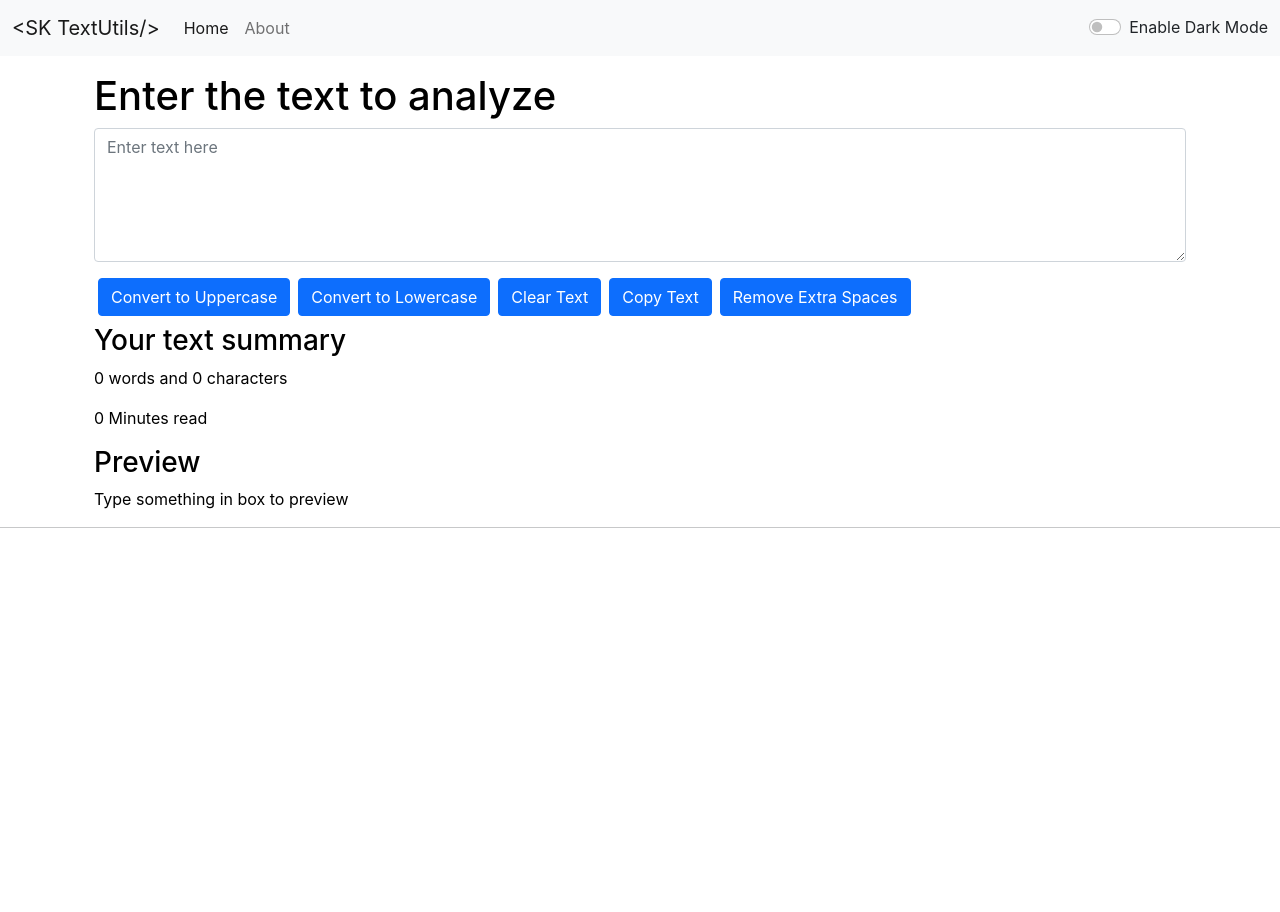
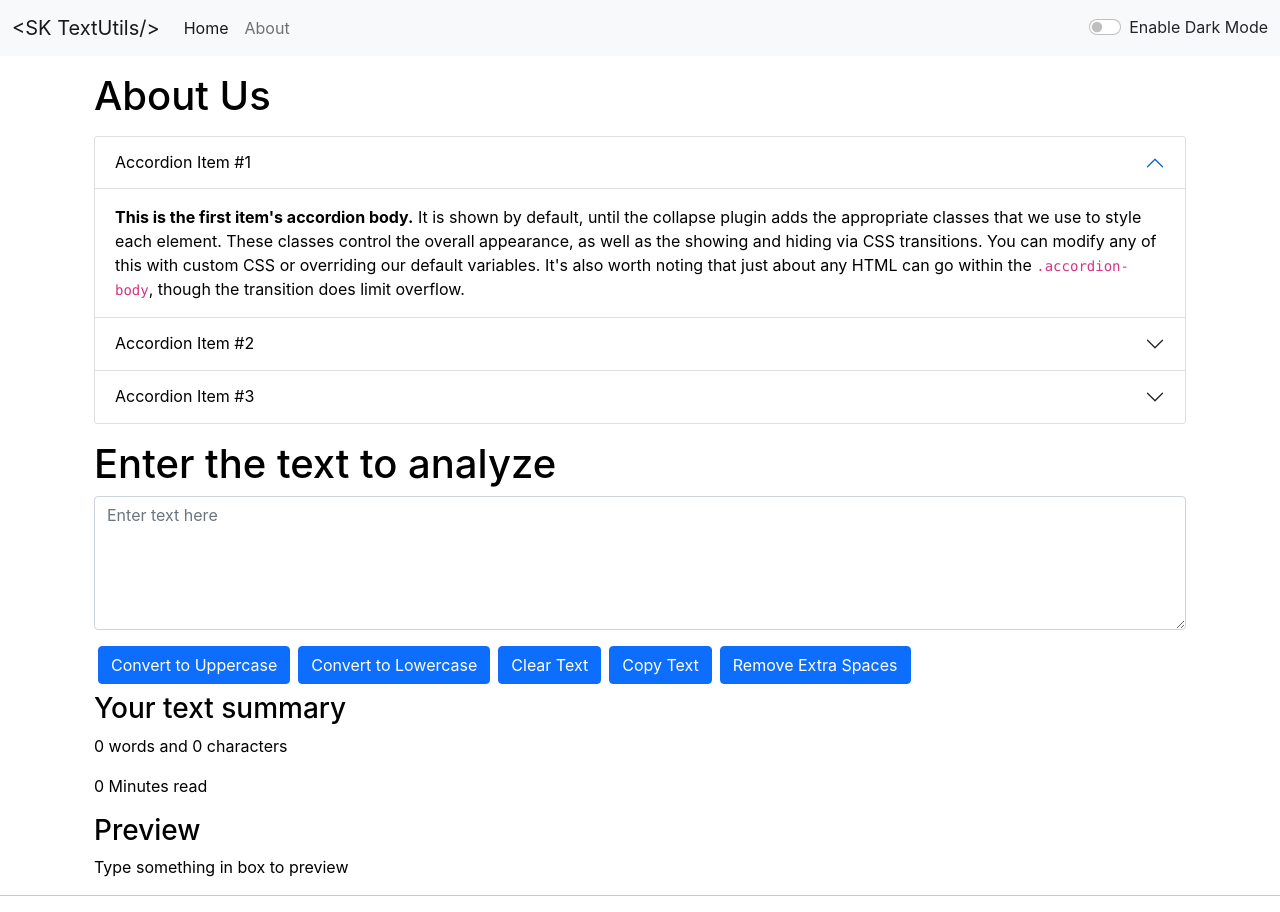
Before and after one commit to Shahzadsk046/textutils, a React (Create React App) app: page /about in a window 1280 px wide. Before the commit the page ends 800 px from the top, so only its background shows below. Built offline with nearby package versions, Linux system fonts and the light colour scheme.

Commit message:
react-router and gh-pages added

```diff
--- a/package.json
+++ b/package.json
@@ -1,4 +1,5 @@
 {
+  "homepage": "https://shahzadsk046.github.io/textutils",
   "name": "textutils",
   "version": "0.1.0",
   "private": true,
@@ -6,12 +7,16 @@
     "@testing-library/jest-dom": "^5.16.2",
     "@testing-library/react": "^12.1.4",
     "@testing-library/user-event": "^13.5.0",
+    "gh-pages": "^3.2.3",
     "react": "^17.0.2",
     "react-dom": "^17.0.2",
+    "react-router-dom": "^6.2.2",
     "react-scripts": "5.0.0",
     "web-vitals": "^2.1.4"
   },
   "scripts": {
+    "predeploy": "npm run build",
+    "deploy": "gh-pages -d build",
     "start": "react-scripts start",
     "build": "react-scripts build",
     "test": "react-scripts test",
--- a/src/App.js
+++ b/src/App.js
@@ -1,24 +1,25 @@
 import { useState } from "react";
 import "./App.css";
 import Alert from "./Components/Body/Alert";
-// import About from "./Components/Body/About";
+import About from "./Components/Body/About";
 import TextForm from "./Components/Body/TextForm";
 import Navbar from "./Components/Header/Navbar";
+// import { BrowserRouter as Router, Routes, Route } from "react-router-dom";
 
 function App() {
   const [mode, setMode] = useState("light");
 
-  const [alert, setAlert] = useState(null)
+  const [alert, setAlert] = useState(null);
 
-  const showAlert = (message, type)=>{
+  const showAlert = (message, type) => {
     setAlert({
       message: message,
-      type: type
-    })
+      type: type,
+    });
     setTimeout(() => {
       setAlert(null);
     }, 1500);
-  }
+  };
 
   const toggleMode = () => {
     if (mode === "light") {
@@ -26,12 +27,14 @@ function App() {
       document.body.style.backgroundColor = "#37474f";
       showAlert("Dark Mode has been enabled", "success");
       document.title = "TextUtils - Dark Mode";
-      setInterval(() => {
-        document.title = "TextUtils is Amazing app";
-      }, 2000);
-      setInterval(() => {
-        document.title = "TextUtils is Installing";
-      }, 3000);
+
+      // Dynamic Title
+      // setInterval(() => {
+      //   document.title = "TextUtils is Amazing app";
+      // }, 2000);
+      // setInterval(() => {
+      //   document.title = "TextUtils is Installing";
+      // }, 3000);
     } else {
       setMode("light");
       document.body.style.backgroundColor = "white";
@@ -43,6 +46,7 @@ function App() {
   return (
     <>
       {/* Passing title in Navbar Using Props */}
+      {/* <Router> */}
         <Navbar
           title="<SK TextUtils/>"
           aboutText="About"
@@ -52,10 +56,30 @@ function App() {
         {/* <Navbar /> */}
         <Alert alert={alert} />
         <div className="container my-3">
-        <TextForm showAlert={showAlert} heading="Enter the text to analyze" mode={mode} />
+          {/* <Routes> */}
+            {/* <Route exact path="/about" element={ */}
+            <About mode={mode} />
+            {/* // } /> */}
+            {/* <About />
+            </Route> */}
+            {/* <Route
+              exact
+              path="/"
+              element={ */}
+                <TextForm
+                  showAlert={showAlert}
+                  heading="Enter the text to analyze"
+                  mode={mode}
+                />
+            {/* //   }
+            // > */}
+              {/* <TextForm /> */}
+          {/* //   </Route> */}
+          {/* // </Routes> */}
         </div>
         <hr />
         {/* <About /> */}
+      {/* </Router> */}
     </>
   );
 }
--- a/src/Components/Body/About.jsx
+++ b/src/Components/Body/About.jsx
@@ -1,32 +1,35 @@
-import React, { useState } from "react";
+import React/*, { useState }*/ from "react";
 
-const About = () => {
-  const [myStyle, setMyStyle] = useState({
-    color: "black",
-    backgroundColor: "white",
-  });
+const About = (props) => {
+  // const [myStyle, setMyStyle] = useState({
+  //   color: "black",
+  //   backgroundColor: "white",
+  // });
 
-  const [btnText, setBtnText] = useState("Enable Dark Mode");
+  // const [btnText, setBtnText] = useState("Enable Dark Mode");
 
-  const toggleStyle = () => {
-    if (myStyle.color === "white") {
-      setMyStyle({
-        color: "black",
-        backgroundColor: "white",
-    });
-    setBtnText("Enable Dark Mode");
-} else {
-    setMyStyle({
-        color: "white",
-        backgroundColor: "black",
-        border: "1px solid white",
-    });
-      setBtnText("Enable Light Mode");
-    }
-  };
+  // const toggleStyle = () => {
+  //   if (myStyle.color === "white") {
+  //     setMyStyle({
+  //       color: "black",
+  //       backgroundColor: "white",
+  //   });
+  // setBtnText("Enable Dark Mode");
+  // } else {
+  //     setMyStyle({
+  //         color: "white",
+  //         backgroundColor: "black",
+  //         border: "1px solid white",
+  //     });
+  //       // setBtnText("Enable Light Mode");
+  //     }
+  //   };
 
   return (
-    <div className="container my-3">
+    <div
+      className="container my-3"
+      style={{ color: props.mode === "dark" ? "white" : "black" }}
+    >
       <h1 className="my-3">About Us</h1>
       <div className="accordion" id="accordionExample">
         <div className="accordion-item">
@@ -38,7 +41,12 @@ const About = () => {
               data-bs-target="#collapseOne"
               aria-expanded="true"
               aria-controls="collapseOne"
-              style={myStyle}
+              // style={myStyle}
+              // style={{ color: props.mode === "dark" ? "white" : "black" }}
+              style={{
+                color: props.mode === "dark" ? "white" : "black",
+                backgroundColor: props.mode === "dark" ? "#424242" : "white",
+              }}
             >
               Accordion Item #1
             </button>
@@ -49,7 +57,14 @@ const About = () => {
             aria-labelledby="headingOne"
             data-bs-parent="#accordionExample"
           >
-            <div className="accordion-body" style={myStyle}>
+            <div
+              className="accordion-body"
+              // style={{ color: props.mode === "dark" ? "white" : "black" }}
+              style={{
+                color: props.mode === "dark" ? "white" : "black",
+                backgroundColor: props.mode === "dark" ? "#424242" : "white",
+              }}
+            >
               <strong>This is the first item's accordion body.</strong> It is
               shown by default, until the collapse plugin adds the appropriate
               classes that we use to style each element. These classes control
@@ -70,7 +85,12 @@ const About = () => {
               data-bs-target="#collapseTwo"
               aria-expanded="false"
               aria-controls="collapseTwo"
-              style={myStyle}
+              // style={myStyle}
+              // style={{ color: props.mode === "dark" ? "white" : "black" }}
+              style={{
+                color: props.mode === "dark" ? "white" : "black",
+                backgroundColor: props.mode === "dark" ? "#424242" : "white",
+              }}
             >
               Accordion Item #2
             </button>
@@ -81,7 +101,14 @@ const About = () => {
             aria-labelledby="headingTwo"
             data-bs-parent="#accordionExample"
           >
-            <div className="accordion-body" style={myStyle}>
+            <div
+              className="accordion-body"
+              // style={{ color: props.mode === "dark" ? "white" : "black" }}
+              style={{
+                color: props.mode === "dark" ? "white" : "black",
+                backgroundColor: props.mode === "dark" ? "#424242" : "white",
+              }}
+            >
               <strong>This is the second item's accordion body.</strong> It is
               hidden by default, until the collapse plugin adds the appropriate
               classes that we use to style each element. These classes control
@@ -102,7 +129,12 @@ const About = () => {
               data-bs-target="#collapseThree"
               aria-expanded="false"
               aria-controls="collapseThree"
-              style={myStyle}
+              // style={myStyle}
+              // style={{ color: props.mode === "dark" ? "white" : "black" }}
+              style={{
+                color: props.mode === "dark" ? "white" : "black",
+                backgroundColor: props.mode === "dark" ? "#424242" : "white",
+              }}
             >
               Accordion Item #3
             </button>
@@ -113,7 +145,13 @@ const About = () => {
             aria-labelledby="headingThree"
             data-bs-parent="#accordionExample"
           >
-            <div className="accordion-body" style={myStyle}>
+            <div
+              className="accordion-body"
+              style={{
+                color: props.mode === "dark" ? "white" : "black",
+                backgroundColor: props.mode === "dark" ? "#424242" : "white",
+              }}
+            >
               <strong>This is the third item's accordion body.</strong> It is
               hidden by default, until the collapse plugin adds the appropriate
               classes that we use to style each element. These classes control
@@ -126,11 +164,11 @@ const About = () => {
           </div>
         </div>
       </div>
-      <div className="container my-3">
+      {/* <div className="container my-3">
         <button type="button" className="btn btn-primary" onClick={toggleStyle}>
           {btnText}
         </button>
-      </div>
+      </div> */}
     </div>
   );
 };
--- a/src/Components/Header/Navbar.jsx
+++ b/src/Components/Header/Navbar.jsx
@@ -1,5 +1,6 @@
 import React from "react";
 import PropTypes from "prop-types";
+// import { Link } from "react-router-dom";
 // Navbar Using Props
 const Navbar = (props) => {
   return (
@@ -29,7 +30,7 @@ const Navbar = (props) => {
               </a>
             </li>
             <li className="nav-item">
-              <a className="nav-link" href="/">
+              <a className="nav-link" href="/about">
                 {props.aboutText}
               </a>
             </li>
@@ -70,13 +71,13 @@ const Navbar = (props) => {
   );
 };
 
-// defining propTypes for Navbar to restrict props to string type
+// defining propTypes for Navbar href restrict props href string type
 Navbar.propTypes = {
   title: PropTypes.string.isRequired,
   aboutText: PropTypes.string,
 };
 
-// defaultProps is used to add some text by default if given props are not defined
+// defaultProps is used href add some text by default if given props are not defined
 Navbar.defaultProps = {
   title: "Set Title here",
   aboutText: "Set About here",
```
Also changed, not shown: 1 other file (tests, documents, lock files or other folders). Lines whose indentation alone changed are shown as unchanged.
